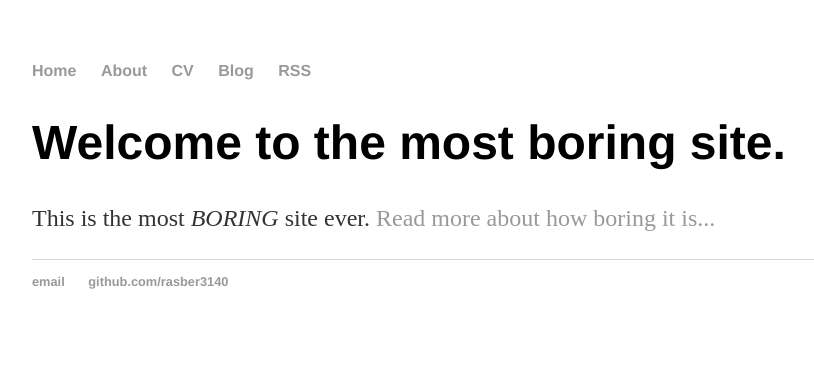
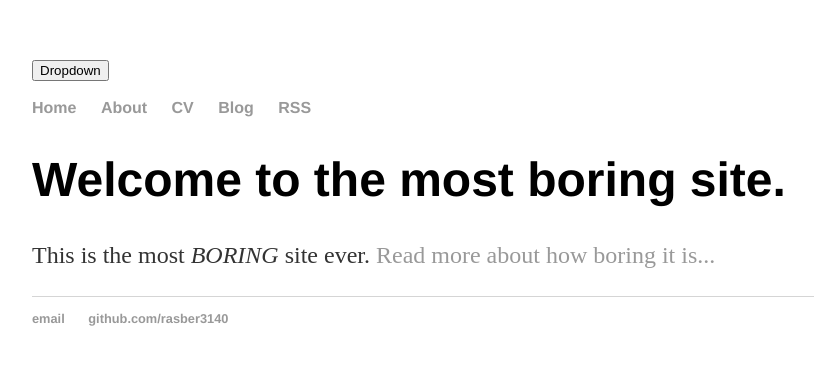
Before and after one commit to rasber3140/rasber3140.github.io, a Jekyll site: the page built from index.html, in a window 1280 px wide. Shown: the top 365 px of the page, without its empty margins (160-974 px from the left). Built offline with Jekyll 4.4.1, drawn with Linux system fonts in a browser that asks for light colours.

Commit message:
Update default.html

```diff
--- a/_layouts/default.html
+++ b/_layouts/default.html
@@ -8,6 +8,10 @@
 			<link rel="stylesheet" type="text/css" href="/css/main.css">
 		</head>
 		<body>
+
+			<div class="dropdown">
+                        <button class="dropbtn">Dropdown</button>
+                        <div class="dropdown-content">
 			<nav>
 	    		<ul>
 	        		<li><a href="/">Home</a></li>
@@ -17,6 +21,8 @@
 	        		<li><a href="/blog/atom.xml">RSS</a></li>
 	    		</ul>
 			</nav>
+			</div>
+                        </div>
 			<div class="container">
 
 			{{ content }}
```
